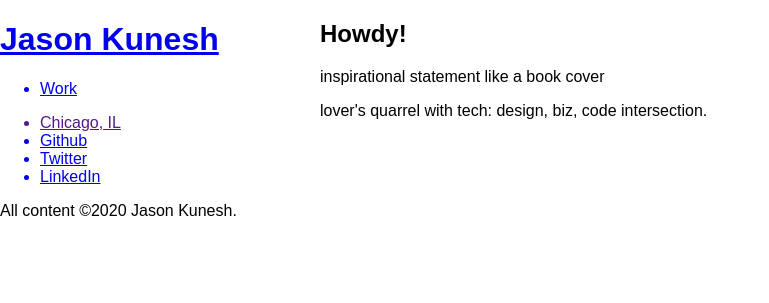
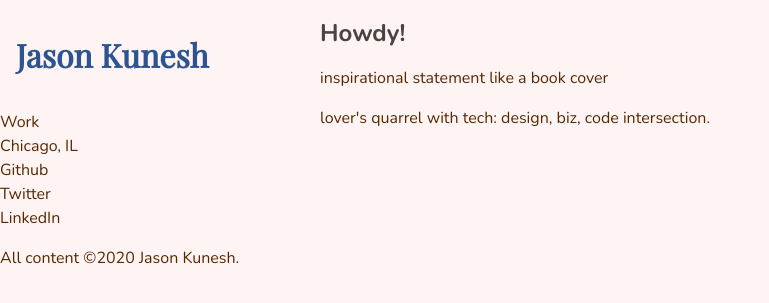
Before and after one commit to jdkunesh/jdkunesh.github.io, a Jekyll site: the page built from index.markdown, in a window 1280 px wide. Shown: the top 303 px of the page, without its empty margins (0-769 px from the left). Built offline with Jekyll 4.4.1, drawn with Linux system fonts in a browser that asks for light colours.

Commit message:
semantics of color worked out, if not style

```diff
--- a/css/site-jdk.scss
+++ b/css/site-jdk.scss
@@ -4,115 +4,132 @@
 #
 ---
 @charset "utf-8";
+// reset box model for css3 grid
+* { -webkit-box-sizing: border-box; -moz-box-sizing: border-box; box-sizing: border-box; }
+
+//== Typography
+$font-family-sans-serif:  'Nunito', sans-serif !default;
+$font-family-serif:       'Playfair Display', serif !default;
+$font-family-base:        $font-family-sans-serif !default;
+
+//** Default monospace fonts for `<code>`, `<kbd>`, and `<pre>`.
+$font-family-monospace:   Menlo, Monaco, Consolas, "Courier New", monospace !default;
+
+//== unused???
+$font-size-base: 17px;
+$font-size-small:  $font-size-base * 0.875;
+$font-weight-base: 400;
+$line-height-base: 1.5;
+
+$headings-font-weight:    700 !default;
+$headings-line-height:    1.1 !default;
+$blockquote-font-size: $font-size-base;
+
+//== COLOR
+
+$primary-color:              #2ae !default;    // aqua-ish?
+$secondary-color:            #562800 !default; // old text brown
+$another-primary-color:      #2C5491 !default; // close enough to the primary?
+
+$black:                      #000000 !default;
+$blue:                       #0d6efd !default;
+$indigo:                     #6610f2 !default;
+$purple:                     #4C2C92 !default;
+$pink:                       #d63384 !default;
+$red:                        #dc3545 !default;
+$orange:                     #fd7e14 !default;
+$yellow:                     #ffc107 !default;
+$green:                      #28a745 !default;
+$teal:                       #20c997 !default;
+$cyan:                       #17a2b8 !default;
+$white:                      #ffffff !default;
+$offwhite:                   #FFF4F4 !default;
+
+$grey:                       #494440;
+$grey-light:                 #E4E2E0;
+$grey-dark:                  #494440;
+
+$background-color:           $offwhite;
+$text-color:                 $secondary-color;
+$brand-color:                $primary-color;
+
+$color-link:                 $another-primary-color;
+$color-active:               $teal;
+$color-hover:                $orange;
+$color-focus:                $cyan;
+$color-visited:              $purple;
 
 
-// reset box model for css3 grid
-* {
-    -webkit-box-sizing: border-box;
-    -moz-box-sizing: border-box;
-    box-sizing: border-box;
+//== TOP LEVEL ELEMENTS
+
+body {
+    background-color: $background-color;
 }
 
-// div { border: 1px dotted #999;}
-//== Typography
-//
-//## Font, line-height, and color for body text, headings, and more.
+h1, h2, h3, h4, h5, h6 {
+    color: $grey-dark;
+    font-family: $font-family-sans-serif;
+    font-weight: $headings-font-weight;
+    line-height: $headings-line-height;
+}
 
-$font-family-sans-serif:  'Nunito', sans-serif !default;
-$font-family-serif:       'Playfair Display', serif !default;
+h1 {
+    font-family: $font-family-serif;
+    font-size: 2em;
+}
 
-// //** By default, this inherits from the `<body>`.
-// $headings-font-family:    'Raleway', sans-serif !default;
-// $headings-font-weight:    900 !default;
-// $headings-line-height:    1.1 !default;
-// $headings-color:          inherit !default;
-//
-// //** Default monospace fonts for `<code>`, `<kbd>`, and `<pre>`.
-// $font-family-monospace:   Menlo, Monaco, Consolas, "Courier New", monospace !default;
-// $font-family-base:        $font-family-sans-serif !default;
-//
-//
-//
-// $font-size-base: 17px;
-// $headings-font-weight: 600;
-// $blockquote-font-size: $font-size-base;
-//
-// // Our variables
-// $base-font-family: 'Raleway', sans-serif;
-// $base-font-size:   16px;
-// $base-font-weight: 400;
-// $small-font-size:  $base-font-size * 0.875;
-// $base-line-height: 1.5;
-//
-// $spacing-unit:     30px;
-//
-// $text-color:       #562800;
-// $background-color: #F4E9DF;
-// $brand-color:      #2ae;
-//
-// $grey-color:       #828282;
-// $grey-color-light: lighten($grey-color, 40%);
-// $grey-color-dark:  darken($grey-color, 25%);
-//
-// // Width of the content area
-// $content-width:    800px;
-//
-// $on-palm:          600px;
-// $on-laptop:        800px;
-//
-// body {
-//     background-color:$background-color;
-// }
-// h1, h2, h3, h4, h5, h6 {
-//     color: #222;
-//     font-family: $font-family-sans-serif;
-//     font-weight: $base-font-weight;
-// }
-//
-// h1 {
-//     color: #222;
-//     font-family: $font-family-serif;
-//     font-weight: 700;
-//     font-size: 3em;
-// }
-//
-//
-// p, li {
-//     color: $text-color;
-//     font-family: $font-family-sans-serif;
-//     font-weight: $base-font-weight;
-//     line-height: $line-height-base;
-//
-// }
-//
-// a {
-//     color: $brand-color;
-//     text-decoration: none;
-//
-//     &:visited {
-//         color: darken($brand-color, 15%);
-//     }
-//
-//     &:hover {
-//         color: $text-color;
-//         text-decoration: underline;
-//     }
-// }
-//
-// ul {
-//     list-style:none;
-//     text-align: center;
-//     padding:0;
-//     margin:0;
-// }
-//
-// li {
-// //    float: left;
-//     margin:0;
-//     padding: 0 1em 0 0;
-//     text-align: left;
-//     text-decoration: none;
-// }
+h2 { font-size: 1.5em; }
+h3 { font-size: 1.17em; }
+h4 { font-size: 1em; }
+h5 { font-size: 0.83em; }
+h6 { font-size: 0.75em; }
+
+header h1 { padding: 1rem; }
+
+p, li {
+    color: $text-color;
+    font-family: $font-family-sans-serif;
+    font-weight: $font-weight-base;
+    line-height: $line-height-base;
+
+}
+
+a {
+    color: $color-link;
+    text-decoration: none;
+
+    &:visited {
+        color: $color-visited;
+    }
+
+    &:focus {
+        color: $color-focus;
+        text-decoration: underline;
+    }
+    &:hover {
+        color: $color-hover;
+        text-decoration: underline;
+    }
+    &:active {
+        color: $color-active;
+        text-decoration: underline;
+    }
+}
+
+ul {
+    list-style:none;
+    text-align: center;
+    padding:0;
+    margin:0;
+}
+
+li {
+//    float: left;
+    margin:0;
+    padding: 0 1em 0 0;
+    text-align: left;
+    text-decoration: none;
+}
 
 
 // some stuff from pure blog view
```
Also changed, not shown: sink.md (added, +22 -0 lines).
